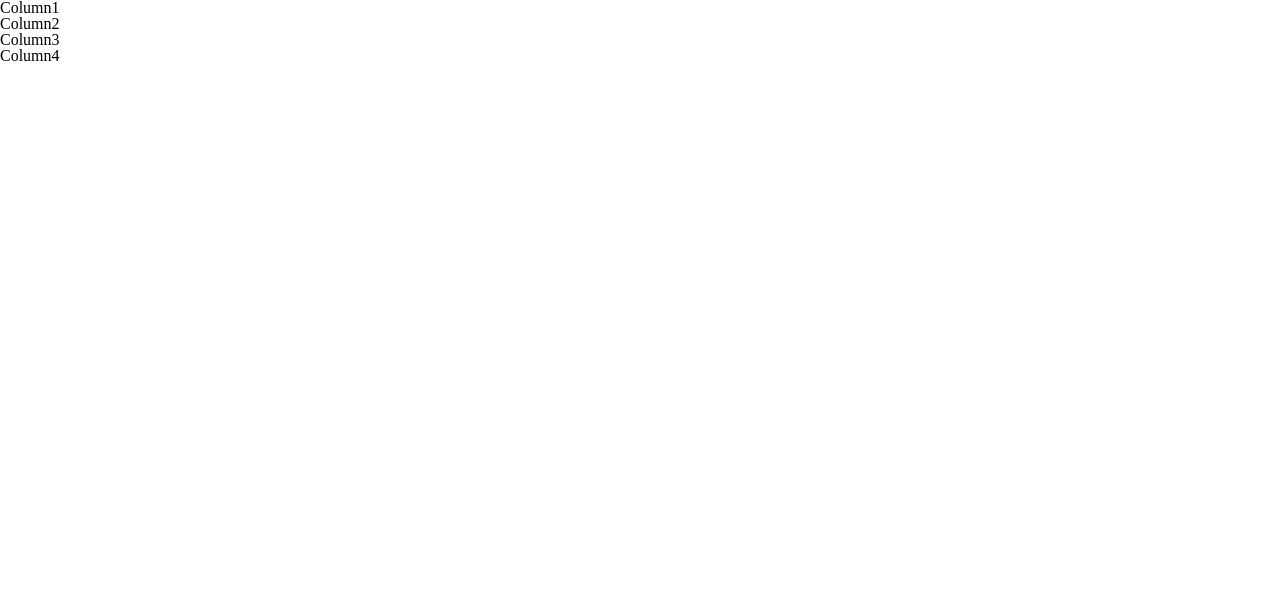
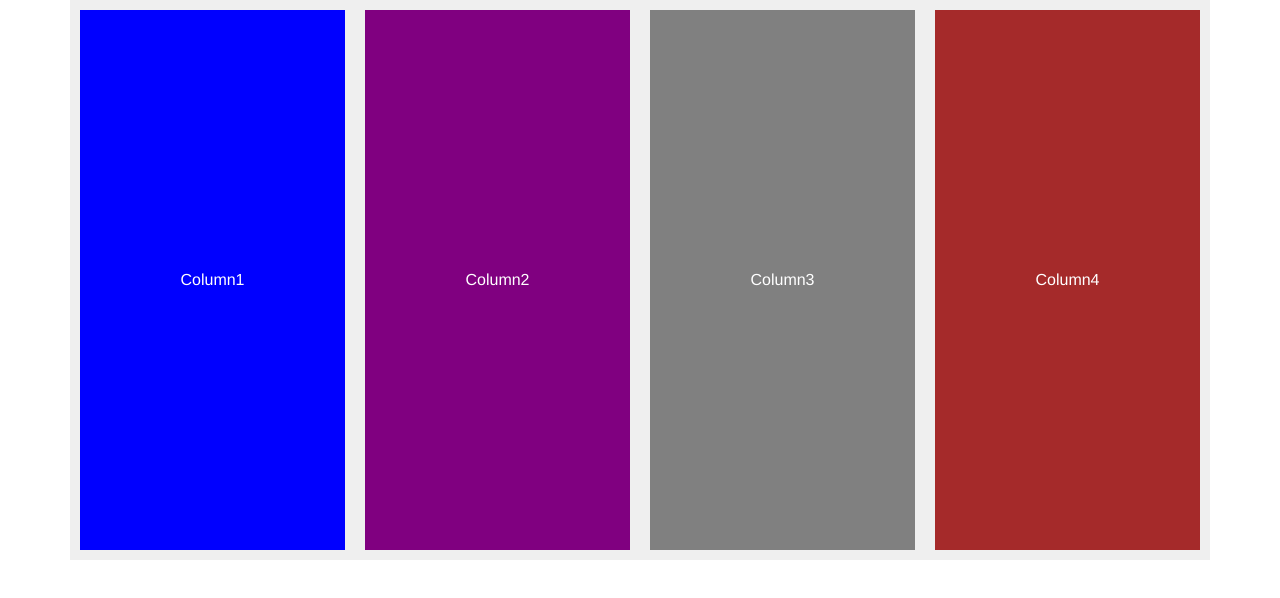
Before and after one commit to yuliiakandych/Kandych_Yuliia_1056_Project4, a plain HTML site: page index.html in a window 1280 px wide. Drawn offline with Linux system fonts and the light colour scheme.

Commit message:
html & css

```diff
--- a/css/main.css
+++ b/css/main.css
@@ -5,3 +5,91 @@
 {
 	display: none;
 }
+
+body
+{
+  font-family: Helvetica, Arial, sans-serif;
+}
+
+.container
+{
+  margin: 0 auto;
+  background-color: #efefef;
+  display: flex;
+  flex-direction: column;
+  justify-content: center;
+
+
+}
+
+.column
+{
+  display: flex;
+  justify-content: center;
+  align-items: center;
+  padding: 20px;
+  margin: 10px;
+  height: 500px;
+  flex: 1 1 auto;
+  color: #30225f;
+}
+
+.column1
+{
+  background-color: pink;
+}
+
+.column2
+{
+  background-color: red;
+}
+
+.column3, .column4
+{
+  display: none;
+}
+
+@media screen and (min-width: 641px)
+{
+
+.container
+{
+  display: flex;
+  flex-direction: row;
+  justify-content: center;
+  max-width: 1140px;
+  }
+
+ .column
+ {
+ 	display: flex;
+ 	justify-content: space-evenly;
+ 	align-items: center;
+ 	flex: 1 1 auto;
+ 	color: white;
+ }
+
+ .column1
+  {
+    background-color: blue;
+
+  }
+
+  .column2
+  {
+    background-color: purple;
+  }
+
+
+.column3
+  {
+    background-color: grey;
+  }
+
+
+.column4
+  {
+    background-color: brown;
+  }
+
+}
--- a/index.html
+++ b/index.html
@@ -13,10 +13,11 @@
 
 
 <div class="container">
-		<div class="box box1"><h2>Column1</h2></div>
-		<div class="box box2"><h2>Column2</h2></div>
-		<div class="box box3"><h2>Column3</h2></div>
-		<div class="box box4"><h2>Column4</h2></div>
+	<h1 class="hidden">column</h1>
+		<div class="column column1"><h2>Column1</h2></div>
+		<div class="column column2"><h2>Column2</h2></div>
+		<div class="column column3"><h2>Column3</h2></div>
+		<div class="column column4"><h2>Column4</h2></div>
 	</div>
 
 
```
